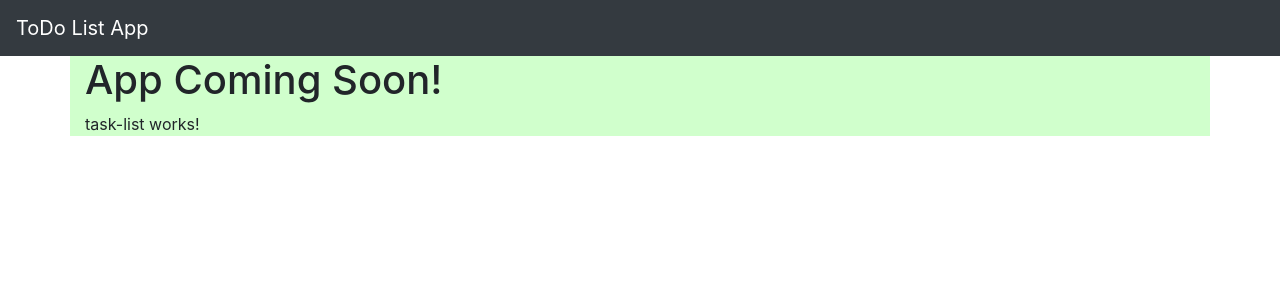
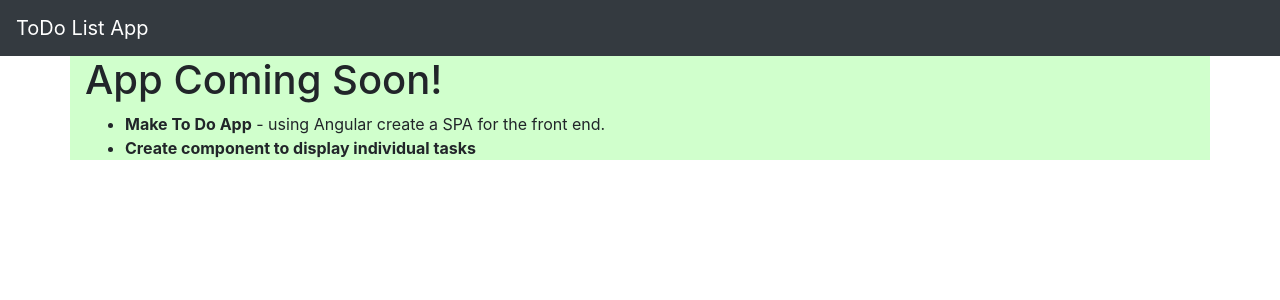
Before and after one commit to gs-rnd/to-do-front-angular, an Angular app: page / in a window 1280 px wide. Shown: the top 300 px of the page. Built offline with nearby package versions, Linux system fonts and the light colour scheme.

Commit message:
created task-list view template

```diff
--- a/src/app/task-list/task-list.component.html
+++ b/src/app/task-list/task-list.component.html
@@ -1 +1,8 @@
-<p>task-list works!</p>
+<p *ngIf="!toDoTasks.length">No tasks to do!</p>
+
+<ul *ngIf="toDoTasks.length">
+  <li *ngFor="let task of toDoTasks">
+    <strong>{{ task.title }}</strong>
+    <span *ngIf="task.description"> - {{ task.description }}</span>
+  </li>
+</ul>
--- a/src/app/task-list/task-list.component.ts
+++ b/src/app/task-list/task-list.component.ts
@@ -1,4 +1,6 @@
 import { Component, OnInit } from '@angular/core';
+
+import { Task } from './task.interface';
 
 @Component({
   selector: 'app-task-list',
@@ -7,6 +9,11 @@ import { Component, OnInit } from '@angular/core';
 })
 export class TaskListComponent implements OnInit {
 
+  toDoTasks: Task[] = [
+    { id: 1, title: 'Make To Do App', description: 'using Angular create a SPA for the front end.' },
+    { id: 2, title: 'Create component to display individual tasks' }
+  ];
+
   constructor() { }
 
   ngOnInit(): void {
```
